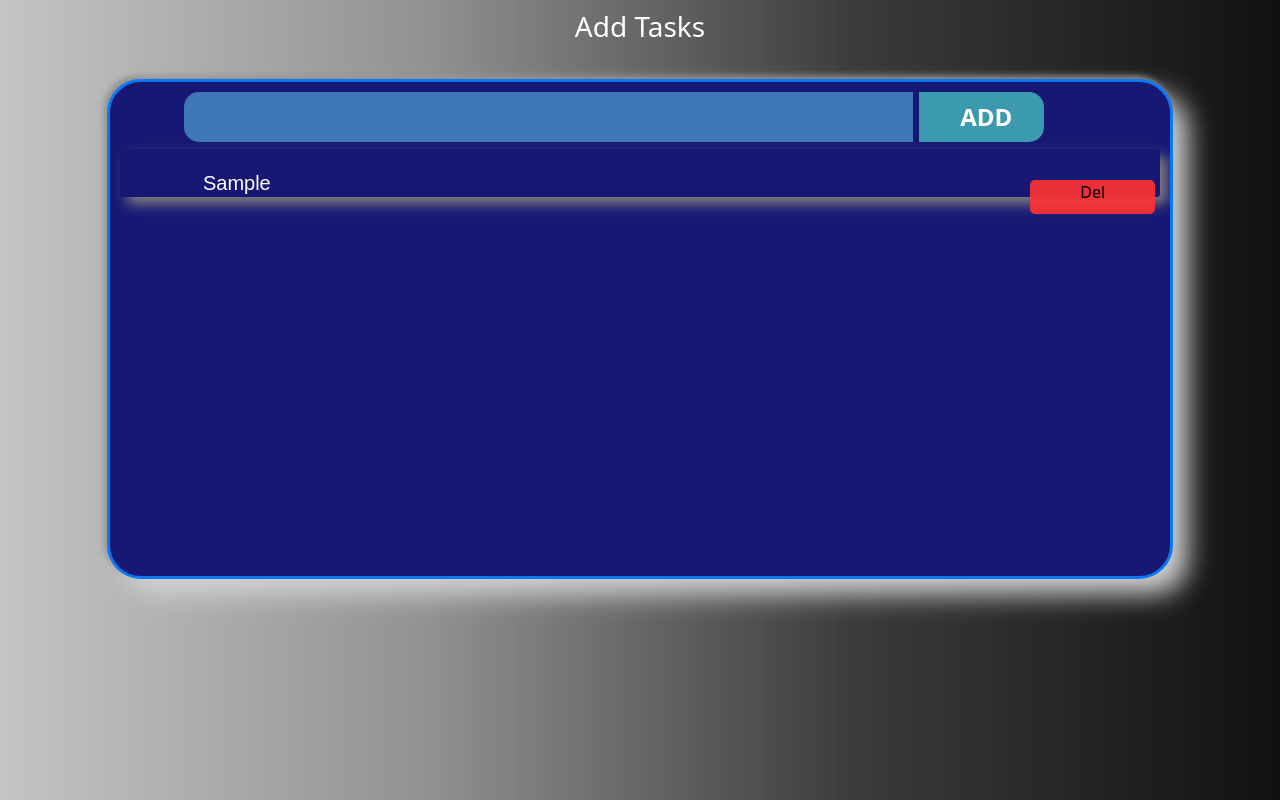
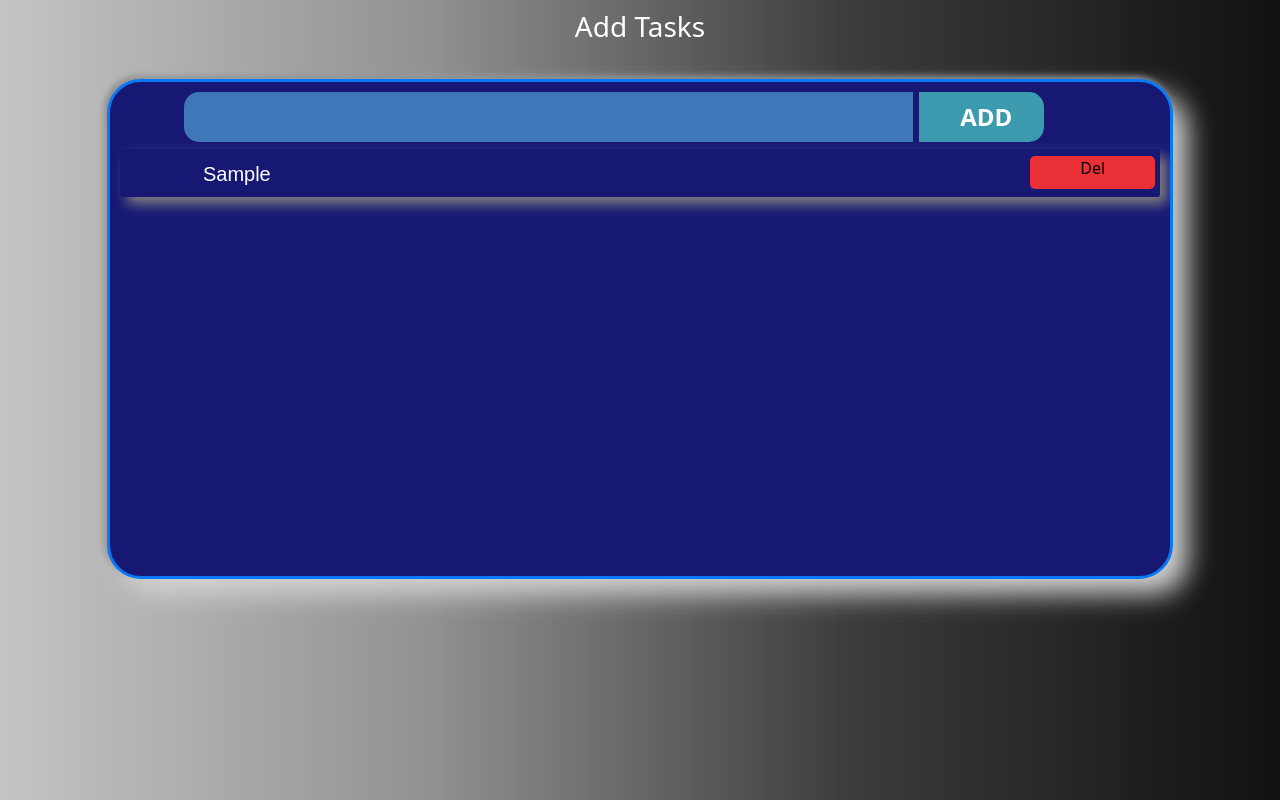
Before and after one commit to r4ymondx/todo, a plain HTML site: page index.html in a window 1280 px wide. Both pictures are taken after typing "Sample" into the empty fields and a click on the button "ADD". Drawn offline with nearby package versions, Linux system fonts and the light colour scheme.

Commit message:
style change

```diff
--- a/style.css
+++ b/style.css
@@ -81,7 +81,7 @@ box-shadow: 15px 15px 27px #d3d3d3,
     right: 0.5%;
     border-bottom: 0px solid rgb(77, 73, 67);
     padding-bottom: 10px;
-    margin-top: 3%;
+    align-self: center;
 }
 .todostyle{
     width: 100%;
@@ -98,6 +98,7 @@ box-shadow: 15px 15px 27px #d3d3d3,
      font-weight: 500;
     justify-content: center;
     text-align: center;
+    align-self: center;
     margin-left: 8%;
     margin-top: 1.8%;
 }
```
